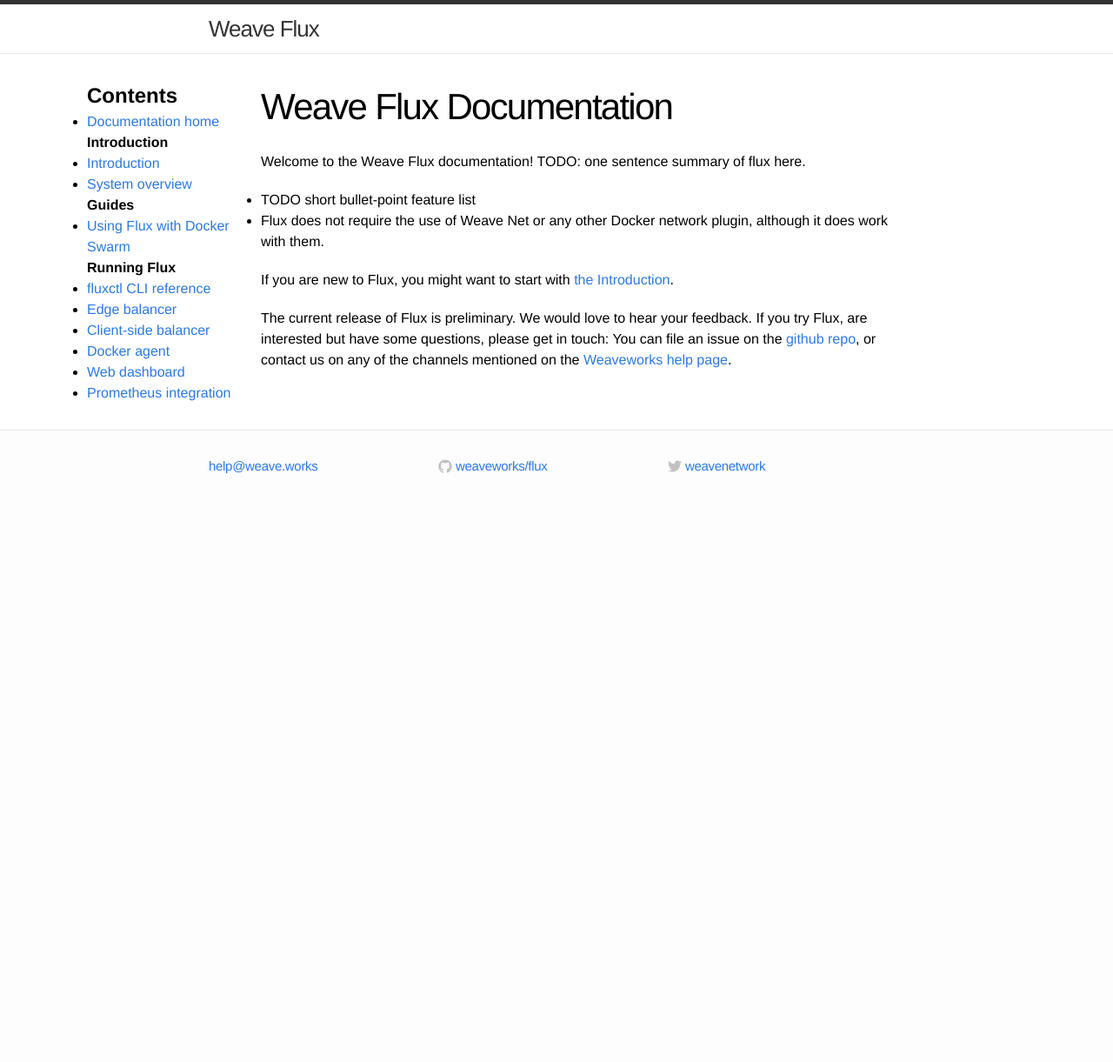
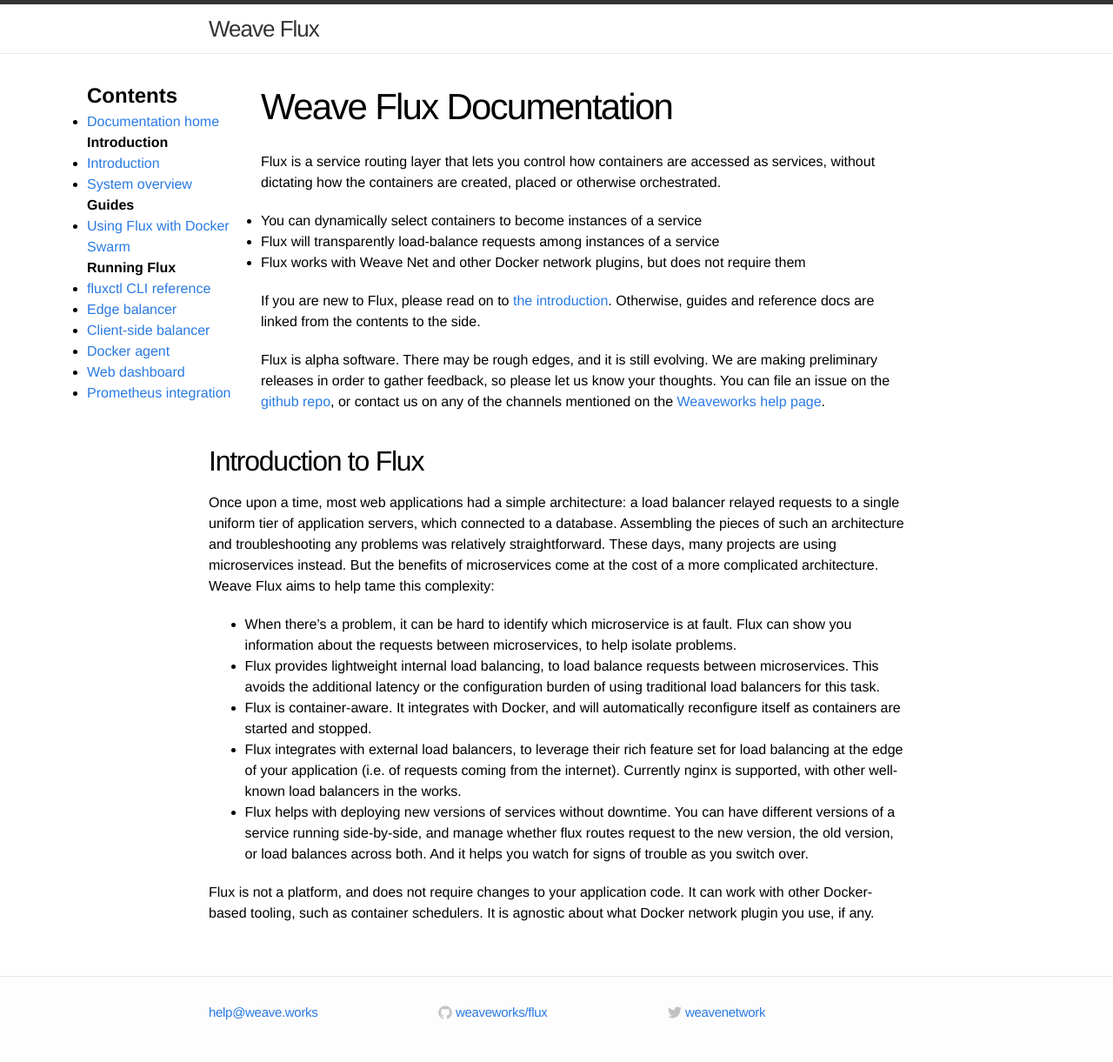
Before and after one commit to weaveworks-experiments/flux-classic, a Jekyll site: the page built from index.md, in a window 1280 px wide. Shown: the whole page at 87% size. Built offline with Jekyll 4.4.1, drawn with Linux system fonts in a browser that asks for light colours; before the commit the page ends 900 px from its top, so only the background shows below that.

Commit message:
Updates from master

```diff
--- a/_includes/contents.html
+++ b/_includes/contents.html
@@ -1,10 +1,10 @@
 <ul>
-  <li><a href="/">Documentation home</a></li>
+  <li><a href="{{ site.baseurl }}/">Documentation home</a></li>
 </ul>
 
 <h4>Introduction</h4>
 <ul>
-  <li><a href="intro">Introduction</a></li>
+  <li><a href="{{ site.baseurl }}/#introduction-to-flux">Introduction</a></li>
   <li><a href="overview">System overview</a></li>
 </ul>
 
--- a/index.md
+++ b/index.md
@@ -3,19 +3,64 @@
 title: Weave Flux Documentation
 ---
 
-Welcome to the Weave Flux documentation! TODO: one sentence summary of
-flux here.
+Flux is a service routing layer that lets you control how containers
+are accessed as services, without dictating how the containers are
+created, placed or otherwise orchestrated.
 
-* TODO short bullet-point feature list
-* Flux does not require the use of Weave Net or any other Docker network
-plugin, although it does work with them.
+ * You can dynamically select containers to become instances of a
+   service
+ * Flux will transparently load-balance requests among instances of a
+   service
+ * Flux works with Weave Net and other Docker network plugins, but
+   does not require them
 
-If you are new to Flux, you might want to start with
-[the Introduction](intro).
+If you are new to Flux, please read on to <a
+href="#introduction-to-flux">the introduction</a>. Otherwise, guides
+and reference docs are linked from the contents to the side.
 
-The current release of Flux is preliminary.  We would love to hear
-your feedback.  If you try Flux, are interested but have some
-questions, please get in touch: You can file an issue on the [github
-repo](https://github.com/weaveworks/flux/), or contact us on any of
-the channels mentioned on the [Weaveworks help
+Flux is alpha software.  There may be rough edges, and it is still
+evolving.  We are making preliminary releases in order to gather
+feedback, so please let us know your thoughts. You can file an issue
+on the [github repo](https://github.com/weaveworks/flux/), or contact
+us on any of the channels mentioned on the [Weaveworks help
 page](http://www.weave.works/help/).
+
+## Introduction to Flux
+
+Once upon a time, most web applications had a simple architecture: a
+load balancer relayed requests to a single uniform tier of application
+servers, which connected to a database.  Assembling the pieces of such
+an architecture and troubleshooting any problems was relatively
+straightforward.  These days, many projects are using microservices
+instead.  But the benefits of microservices come at the cost of a more
+complicated architecture.  Weave Flux aims to help tame this
+complexity:
+
+* When there's a problem, it can be hard to identify which
+microservice is at fault.  Flux can show you information about the
+requests between microservices, to help isolate problems.
+
+* Flux provides lightweight internal load balancing, to load balance
+requests between microservices.  This avoids the additional latency or
+the configuration burden of using traditional load balancers for this
+task.
+
+* Flux is container-aware.  It integrates with Docker, and will
+automatically reconfigure itself as containers are started and
+stopped.
+
+* Flux integrates with external load balancers, to leverage their rich
+feature set for load balancing at the edge of your application
+(i.e. of requests coming from the internet).  Currently nginx is
+supported, with other well-known load balancers in the works.
+
+* Flux helps with deploying new versions of services without downtime.
+You can have different versions of a service running side-by-side, and
+manage whether flux routes request to the new version, the old
+version, or load balances across both.  And it helps you watch for
+signs of trouble as you switch over.
+
+Flux is not a platform, and does not require changes to your
+application code. It can work with other Docker-based tooling, such as
+container schedulers.  It is agnostic about what Docker network plugin
+you use, if any.
```
Also changed, not shown: intro.md (deleted, +0 -42 lines).
